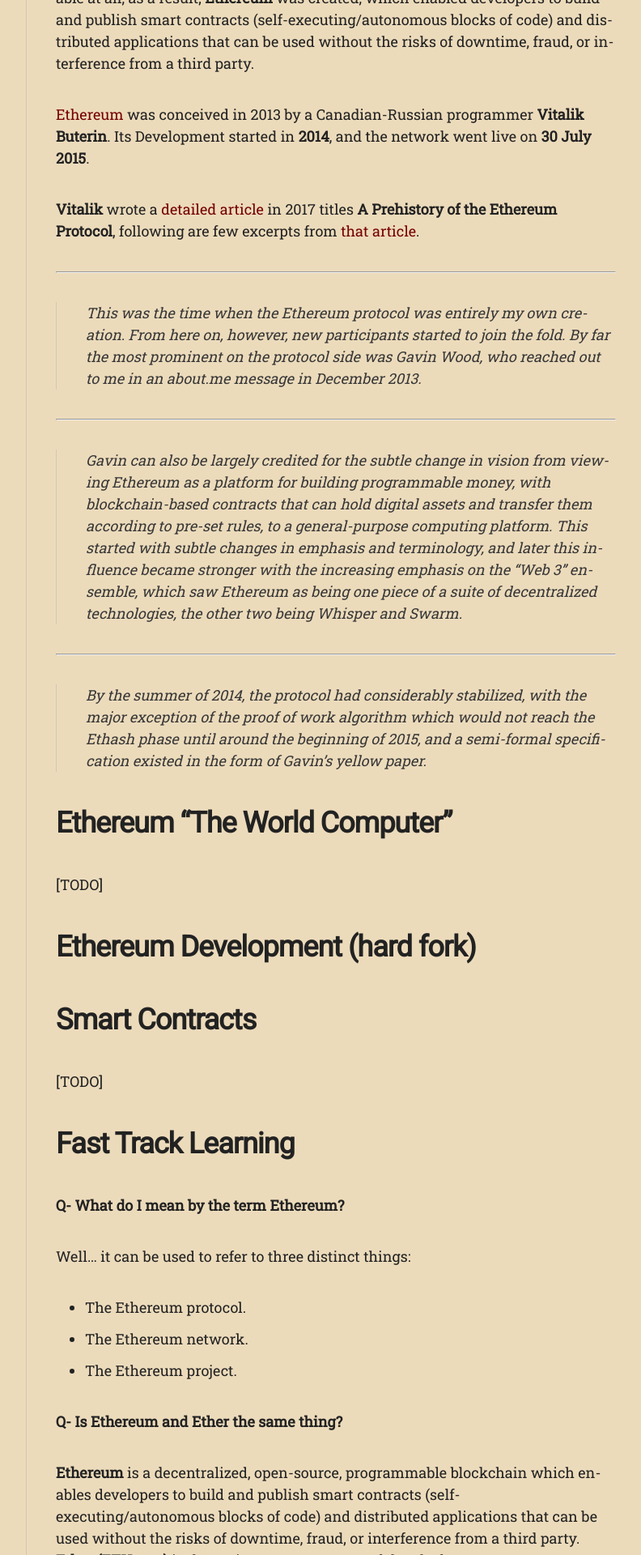
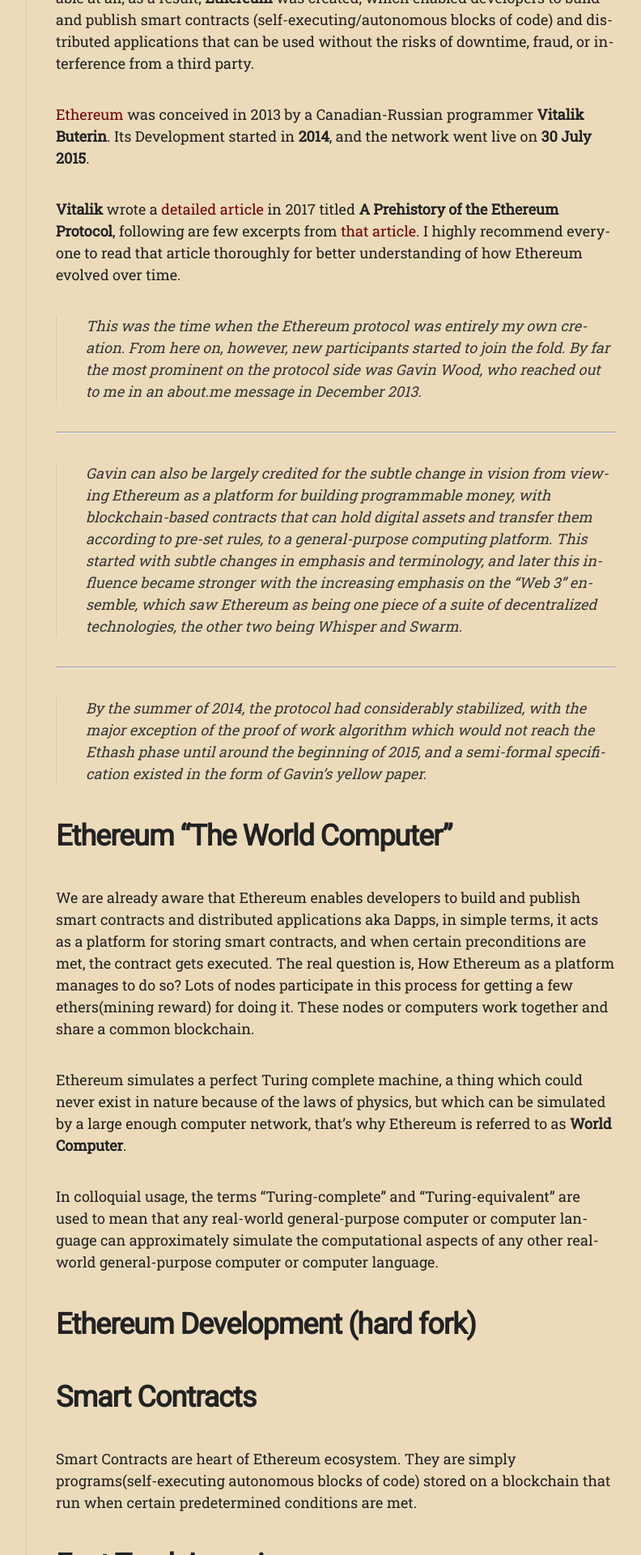
Before and after one commit to devanshbatham/devanshbatham.github.io, a Jekyll site: the page built from drafts/draft.md, in a window 1280 px wide. Shown: the part 810-2730 px from the top of the page at 81% size, without its empty margins (357-1149 px from the left). Built offline with Jekyll 4.4.1, drawn with Linux system fonts in a browser that asks for light colours; nearby versions of some CDN libraries; some web fonts are replaced; some of the changed text lies outside the part shown.

Commit message:
Draft preview

```diff
--- a/drafts/draft.md
+++ b/drafts/draft.md
@@ -19,9 +19,9 @@ Bitcoin was created solely for storing/sending/receiving digital money in a safe
  **Vitalik Buterin**. Its Development started in **2014**, and the network went live on **30 July 2015**.
 
 
-**Vitalik** wrote a [detailed article](https://vitalik.ca/general/2017/09/14/prehistory.html) in 2017 titles **A Prehistory of the Ethereum Protocol**, following are few excerpts from [that article](https://vitalik.ca/general/2017/09/14/prehistory.html).
+**Vitalik** wrote a [detailed article](https://vitalik.ca/general/2017/09/14/prehistory.html) in 2017 titled **A Prehistory of the Ethereum Protocol**, following are few excerpts from [that article](https://vitalik.ca/general/2017/09/14/prehistory.html). I highly recommend everyone to read that article thoroughly for better understanding of how Ethereum evolved over time.
 
----
+
 > This was the time when the Ethereum protocol was entirely my own creation. From here on, however, new participants started to join the fold. By far the most prominent on the protocol side was Gavin Wood, who reached out to me in an about.me message in December 2013.
 
 -----
@@ -36,12 +36,20 @@ Bitcoin was created solely for storing/sending/receiving digital money in a safe
 
 
 # Ethereum "The World Computer"
-[TODO]
+
+We are already aware that Ethereum enables developers to build and publish smart contracts and distributed applications aka Dapps, in simple terms, it acts as a platform for storing smart contracts, and when certain preconditions are met, the contract gets executed. The real question is, How Ethereum as a platform manages to do so? Lots of nodes participate in this process for getting a few ethers(mining reward) for doing it. These nodes or computers work together and share a common blockchain.
+
+
+Ethereum simulates a perfect Turing complete machine, a thing which could never exist in nature because of the laws of physics, but which can be simulated by a large enough computer network, that's why Ethereum is referred to as **World Computer**.
+
+In colloquial usage, the terms "Turing-complete" and "Turing-equivalent" are used to mean that any real-world general-purpose computer or computer language can approximately simulate the computational aspects of any other real-world general-purpose computer or computer language.
 
 # Ethereum Development (hard fork)
 
 # Smart Contracts
-[TODO]
+Smart Contracts are heart of Ethereum ecosystem. They are simply programs(self-executing autonomous blocks of code) stored on a blockchain that run when certain predetermined conditions are met.
+
+
 
 # Fast Track Learning
 **Q- What do I mean by the term Ethereum?**
@@ -54,18 +62,35 @@ Well... it can be used to refer to three distinct things:
 
 **Q- Is Ethereum and Ether the same thing?**
 
-**Ethereum** is a decentralized, open-source, programmable blockchain which enables developers to build and publish smart contracts (self-executing/autonomous blocks of code) and distributed applications that can be used without the risks of downtime, fraud, or interference from a third party. **Ether (ETH or Ξ)** is the native cryptocurrency of the platform.
+**Ethereum** is a decentralized, open-source, programmable blockchain which enables developers to build and publish smart contracts (self-executing/autonomous blocks of code) and distributed applications that can be used without the risks of downtime, fraud, or interference from a third party. While **Ether (ETH or Ξ)** is the native cryptocurrency of the platform.
 
 **Q- How Ethereum is different from Bitcoin?**
 
-Bitcoin was too limited in its functionality. In an interview with [Business Insider](https://www.businessinsider.com/vitalik-buterin-created-ethereum-one-of-the-worlds-three-largest-cryptocurrencies-2019-1?r=US&amp;IR=T), he compared it to a pocket calculator that **does one thing well**, whereas he said Ethereum is more like a smartphone with multiple applications you can use.
+Bitcoin was too limited in its functionality. In an interview with [Business Insider](https://www.businessinsider.com/vitalik-buterin-created-ethereum-one-of-the-worlds-three-largest-cryptocurrencies-2019-1?r=US&amp;IR=T), Vitalik compared it to a pocket calculator that **does one thing well**, whereas he said Ethereum is more like a smartphone with multiple applications you can use.
 
 **Q- Is Ethereum Better Than Bitcoin?**
 
 Can you compare a mango with a banana? **No**. In other words, Ethereum has much wider ambitions. It wants to be a decentralized computing platform for creating other decentralized applications, while Bitcoin is digital gold.
 
+**Q- What are smart contracts?**
+
+Smart contracts are simply programs(self-executing autonomous blocks of code) stored on a blockchain that run when certain predetermined conditions are met.
+
+**Q- What are some benefits of smart contracts?**
+
+- Speed, efficiency and accuracy
+- Trust and transparency
+- Security
+- No need of intermediaries to handle transactions.
 
 
+# Further reading
+**Note:** Some of the information mentioned in this article is taken from the below sources, I highly recommend readers to go through these resources/articles thoroughly.
+
+- [Ethereum, Smart Contracts, and the World Computer
+](https://consensys.net/blog/news/programmable-blockchains-in-context-ethereum-smart-contracts-and-the-world-computer/)
+- [Ethereum Wikipedia](https://en.wikipedia.org/wiki/Ethereum)
+- [Turing Completeness](https://en.wikipedia.org/wiki/Turing_completeness)
 
 That was all from my side in this article; See you very soon in **Genesis 0x04**, Keep warm, stay hydrated and have good day ahead :)
 
```
